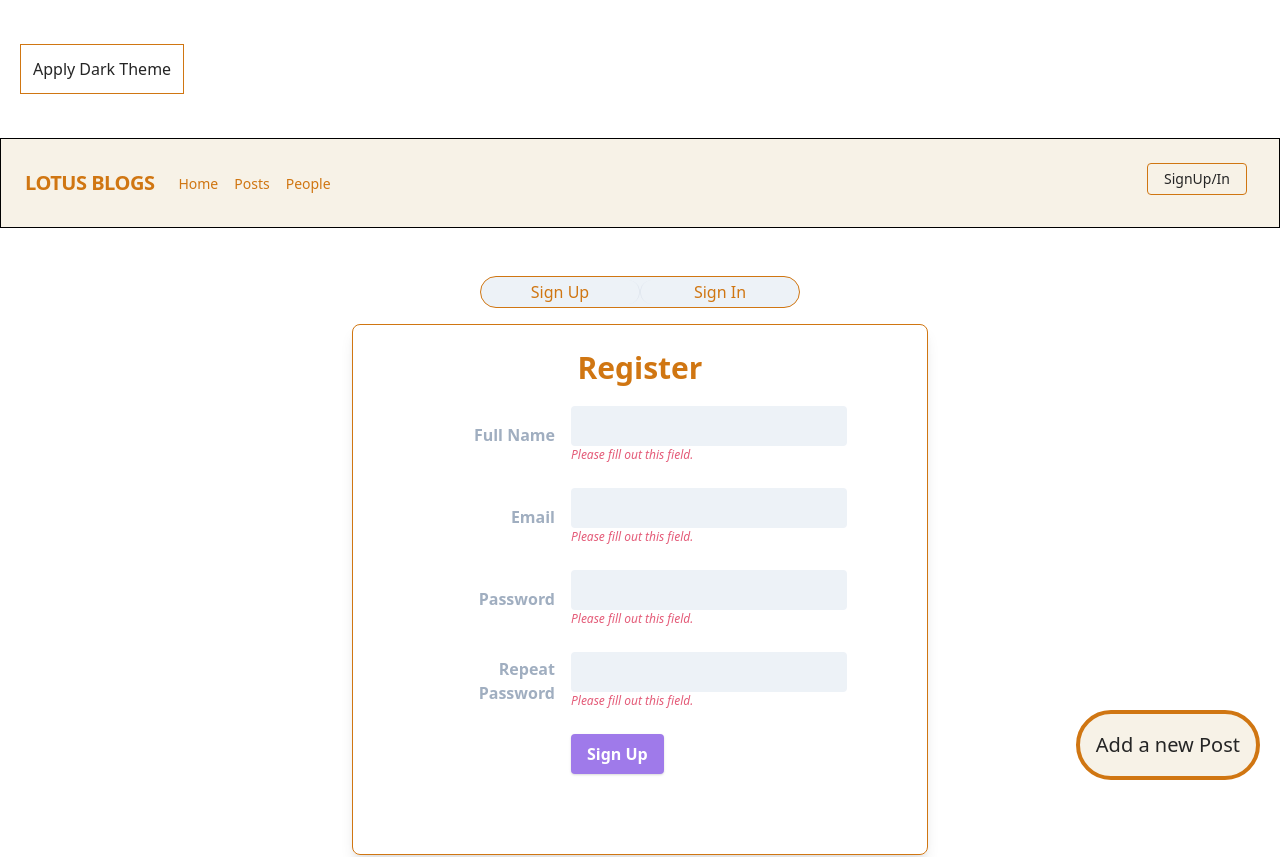
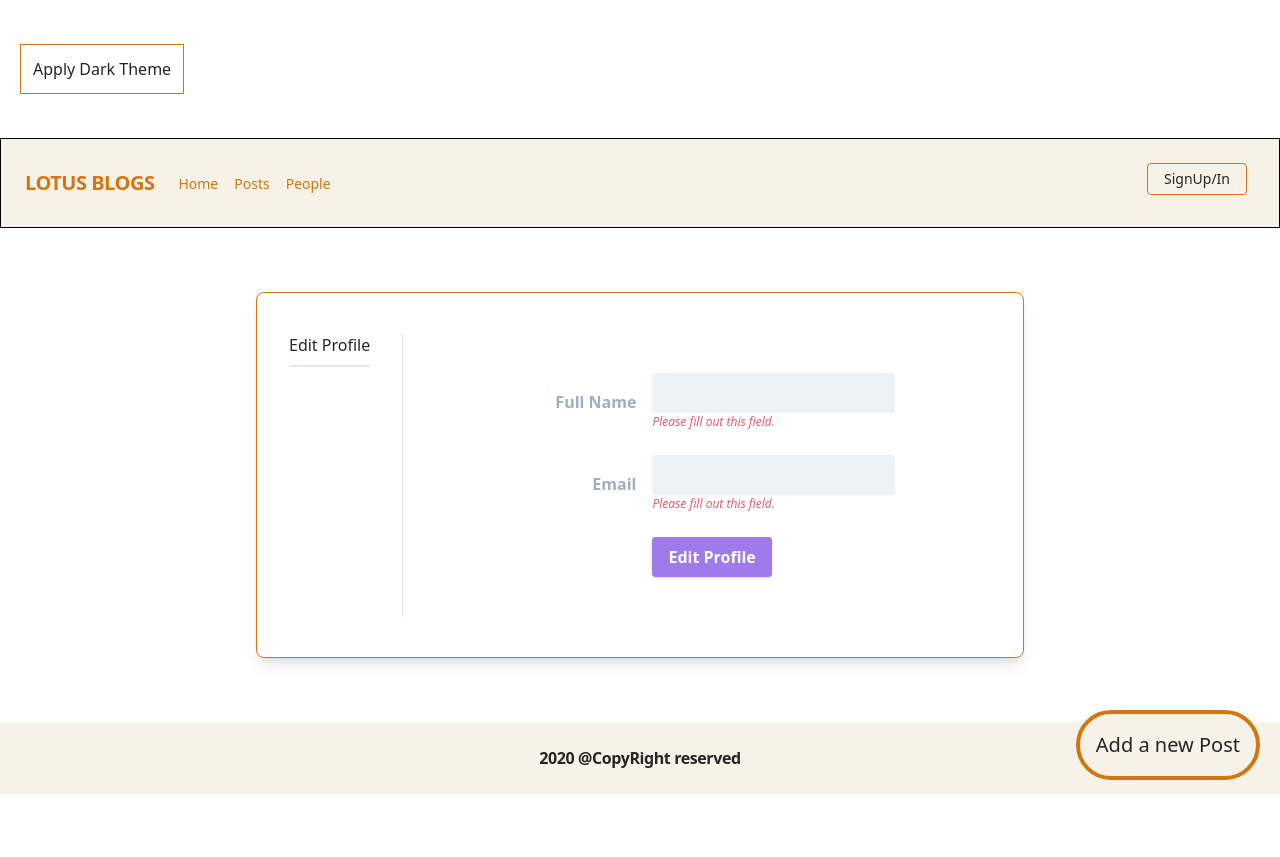
Before and after one commit to Khaalidsub/Lotus-blog-fron, a React (Create React App) app: page / in a window 1280 px wide. Shown: the top 857 px of the page. After the commit the page ends 800 px from the top, so only its background shows below. Built offline with nearby package versions, Linux system fonts and the light colour scheme.

Commit message:
edit profile added

```diff
--- a/package.json
+++ b/package.json
@@ -30,6 +30,7 @@
     "@types/react-redux": "^7.1.9",
     "axios": "^0.20.0",
     "editorjs-react-renderer": "^2.3.6",
+    "framer-motion": "^2.6.5",
     "lodash": "^4.17.20",
     "moment": "^2.27.0",
     "prop-types": "^15.7.2",
--- a/src/App.tsx
+++ b/src/App.tsx
@@ -11,6 +11,7 @@ import { AddPost } from "./Components/Routes/AddPost";
 import { ViewPost } from "./Components/Routes/ViewPost";
 import SignUp from "./Components/Routes/SignUp";
 import SignForm from "./Components/Routes/SignForm";
+import EditProfile from "./Components/Routes/EditProfile";
 export interface AppProps {}
 
 export interface AppState {}
@@ -56,7 +57,7 @@ class App extends React.Component<AppProps, AppState> {
           <NavBar />
         </div>
 
-        <SignForm />
+        <EditProfile />
 
         <Footer />
         <div className="md:hidden fixed bottom-0 z-20 right-0 p-5">
--- /dev/null
+++ b/src/Components/Routes/EditProfile.tsx
@@ -0,0 +1,33 @@
+import React from "react";
+import EditUser from "../Widgets/EditUser";
+
+export interface EditProfileProps {}
+
+export interface EditProfileState {}
+
+class EditProfile extends React.Component<EditProfileProps, EditProfileState> {
+  state = { type: "profile" };
+  render() {
+    // const typeForm = this.state.type === "Register" ? <SignUp /> : <SignIn />;
+    const typeForm = <EditUser />;
+    return (
+      <div>
+        <div className="w-full max-w-3xl mx-auto  border border-primary my-16  pb-10 pt-10 rounded-lg shadow-lg flex flex-col md:flex-row ">
+          <div className="flex md:flex-col flex-row justify-center md:justify-start border-r  text-center">
+            <div className="mx-8 text-secondary">
+              <button
+                className="focus:outline-none border-b-2 pb-2"
+                onClick={() => this.setState({ type: "profile" })}
+              >
+                Edit Profile
+              </button>
+            </div>
+          </div>
+          <div className="p-10 mx-auto">{typeForm}</div>
+        </div>
+      </div>
+    );
+  }
+}
+
+export default EditProfile;
--- a/src/Components/Routes/SignForm.tsx
+++ b/src/Components/Routes/SignForm.tsx
@@ -12,17 +12,17 @@ class SignForm extends React.Component<SignFormProps, SignFormState> {
     const typeForm = this.state.type === "Register" ? <SignUp /> : <SignIn />;
     return (
       <div>
-        <div className=" h-8 mx-auto mt-12 max-w-xs text-center grid grid-cols-2 bg-gray-200 rounded-full border border-primary">
+        <div className=" h-8 mx-auto mt-12 max-w-xs text-center grid grid-cols-2 bg-secondary-background rounded-full border border-primary">
           <button
             onClick={() => this.setState({ type: "Register" })}
-            className="my-auto border-r focus:shadow-inner rounded-full cursor-pointer focus:outline-none text-primary"
+            className="my-auto border-r  focus:text-secondary focus:shadow-inner rounded-full cursor-pointer focus:outline-none text-primary"
           >
             Sign Up
           </button>
 
           <button
             onClick={() => this.setState({ type: "Login" })}
-            className="my-auto border-l   focus:shadow-inner rounded-full cursor-pointer  focus:outline-none text-primary"
+            className="my-auto border-l focus:text-secondary   focus:shadow-inner rounded-full cursor-pointer  focus:outline-none text-primary"
           >
             Sign In
           </button>
--- /dev/null
+++ b/src/Components/Widgets/EditUser.tsx
@@ -0,0 +1,23 @@
+import React from "react";
+import InputField from "./InputField";
+import SubmitButton from "./Buttons/SubmitButton";
+
+export interface EditUserProps {}
+
+export interface EditUserState {}
+
+class EditUser extends React.Component<EditUserProps, EditUserState> {
+  // state = { :  }
+  render() {
+    return (
+      <form className="">
+        <InputField label="Full Name" type="name" />
+        <InputField label="Email" type="email" />
+
+        <SubmitButton label="Edit Profile" />
+      </form>
+    );
+  }
+}
+
+export default EditUser;
```
Also changed, not shown: 1 other file (tests, documents, lock files or other folders).
